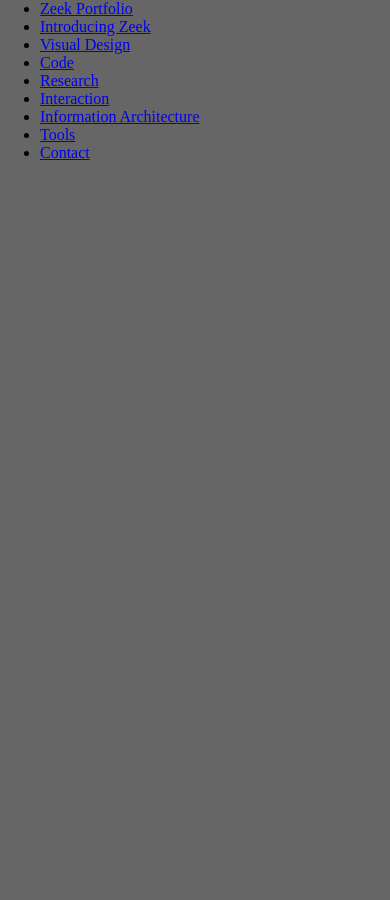
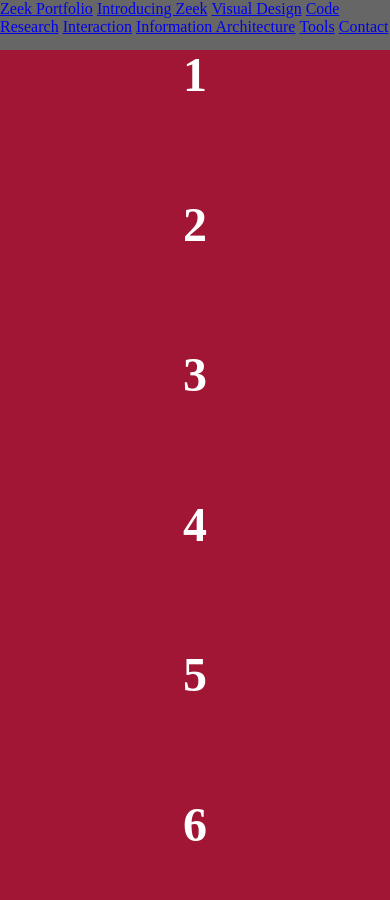
Before and after one commit to zeek01/kitchen-sink, a website: page public/index.html in a window 390 px wide. Before the commit the page ends 844 px from the top, so only its background shows below. Drawn offline with Linux system fonts and the light colour scheme.

Commit message:
basic mobile first

```diff
--- a/public/index.html
+++ b/public/index.html
@@ -13,7 +13,6 @@
 <div id="header">
 
   <nav class="container">
-    <div id="" class="">
     <ul id="menu" class="menu align-right">
       <li id=""><a href="http://www.dishoom.com/">Zeek Portfolio</a></li>
       <li ><a href="http://www.dishoom.com/">Introducing Zeek</a></li>
@@ -25,9 +24,18 @@
       <li ><a href="http://www.dishoom.com/music/">Tools</a></li>
       <li ><a href="#menu-contacts">Contact</a></li>
     </ul>
-    </div>
   </nav><!-- end div.container -->
 </div>
+
+
+<ul class="flex-container">
+  <li class="flex-item">1</li>
+  <li class="flex-item">2</li>
+  <li class="flex-item">3</li>
+  <li class="flex-item">4</li>
+  <li class="flex-item">5</li>
+  <li class="flex-item">6</li>
+</ul>
 
 <script src="scripts/compiled.js" type="text/javascript"></script>
 </body>
--- a/scss/styles.scss
+++ b/scss/styles.scss
@@ -4,9 +4,90 @@
 $mytestcolour: #666;
 
 body {
-	background-color: $mytestcolour;
+
 }
 
-header {
+#header {
 	background-color: $mytestcolour;
+	height: 50px;
+	position: fixed;
+	top: 0;
+	left: 0;
+	right: 0;
 }
+
+#menu {
+	list-style-type: none;
+  margin: 0;
+  padding: 0;
+
+  li {
+  	display: inline;
+  }
+}
+
+.flex-container {
+	margin-top: 50px;
+  padding: 0;
+  margin: 0;
+  list-style: none;
+  display: flex;
+
+  -webkit-flex-flow: row wrap;
+  align-items: center;
+  justify-content: space-between;
+}
+
+.flex-item {
+  background: #a01634;
+  padding: 0px;
+  width: 100%;
+  height: 100%;
+
+  line-height: 150px;
+  color: white;
+  font-weight: bold;
+  font-size: 3em;
+  text-align: center;
+}
+
+@media all and (min-width: 320px) {
+
+}
+
+
+@media all and (min-width: 414px) {
+
+}
+
+
+@media all and (min-width: 480px) {
+
+}
+
+
+@media all and (min-width: 736px) {
+	.flex-item {
+	  background: #a01634;
+	  padding: 0px;
+	  width: 50%;
+  	height: 50vh;
+	}
+}
+
+@media all and (min-width: 1024px) {
+
+}
+
+@media all and (min-width: 1366px) {
+	.flex-item {
+	  background: #a01634;
+	  padding: 0px;
+	  width: calc(100% / 3);
+	  height: 50vh;
+	}
+}
+
+@media all and (min-width: 2220px) {
+
+}
```
Also changed, not shown: public/css/styles.css. Lines whose indentation alone changed are shown as unchanged.
